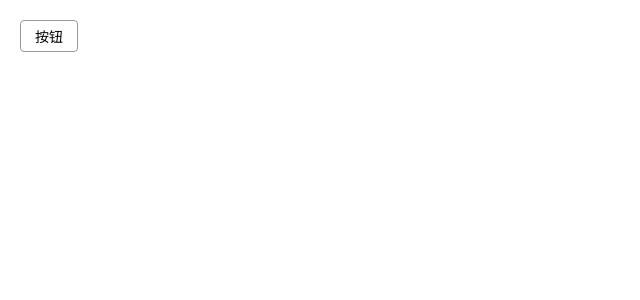
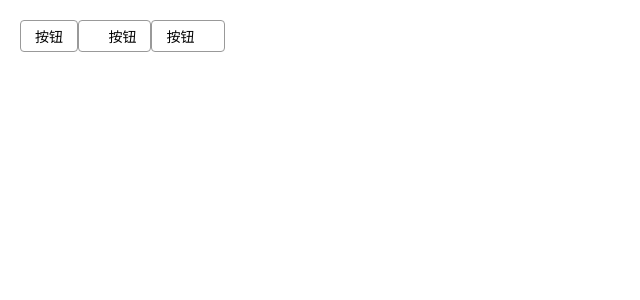
Before and after one commit to jameshuang623/myGuluUI, a Vue app: page /#/button in a window 1280 px wide. Shown: the top 300 px of the page, without its empty margins (0-640 px from the left). Built offline with nearby package versions, Linux system fonts and the light colour scheme.

Commit message:
填写 icon 和 iconPosition 属性

```diff
--- a/public/index.html
+++ b/public/index.html
@@ -13,5 +13,6 @@
     </noscript>
     <div id="app"></div>
     <!-- built files will be auto injected -->
+    <script src="//at.alicdn.com/t/font_2713815_7jmusaeyfy6.js"></script>
   </body>
 </html>
--- a/src/assets/global.css
+++ b/src/assets/global.css
@@ -12,3 +12,8 @@
 *{
     margin: 0; padding: 0; box-sizing: border-box;
 }
+
+.icon{
+    width: 1em;
+    height: 1em;
+}
--- a/src/components/Button.vue
+++ b/src/components/Button.vue
@@ -1,29 +1,66 @@
 <template>
-  <div>
-    <button class="g-button">按钮</button>
-  </div>
+    <button class="g-button" :class="{[`icon-${iconPosition}`]: true}">
+      <svg v-if="icon" class="icon">
+        <use :xlink:href="`#i-${icon}`"></use>
+      </svg>
+      <span class="content">
+        <slot></slot>
+      </span>
+    </button>
 </template>
 
 <script lang="js">
 export default {
-  name: "Button"
+  props: ['icon', 'iconPosition']
 }
 </script>
 
 <style scoped lang="scss">
 @import "../assets/global.css";
-.g-button{
+
+.g-button {
   font-size: var(--font-size);
   height: var(--button-height);
   padding: 0 1em;
   border-radius: var(--border-radius);
   border: 1px solid var(--border-color);
   background: var(--button-bg);
+  display: inline-flex;
+  justify-content: center;
+  align-items: center;
+  vertical-align: middle;
+  &:hover {border-color: var(--border-color-hover);}
+  &:active {background-color: var(--button-active-bg);}
+  &:focus{outline: none;}
+
+  > .content {order: 2;}
+  > .icon {
+    order: 1;
+    margin-right: .1em;
+  }
+
+  &.icon-right{
+    > .content {order: 1;}
+    > .icon {
+      order: 2;
+      margin-left: .1em;
+      margin-right: 0;
+    }
+  }
 }
-.g-button:hover{
+
+
+
+.g-button:hover {
   border-color: var(--border-color-hover);
 }
-.g-button:active{
+
+.g-button:active {
   background-color: var(--button-active-bg);
 }
+
+.g-button:focus{
+  outline: none;
+}
+
 </style>
--- a/src/main.js
+++ b/src/main.js
@@ -9,6 +9,7 @@ Vue.config.productionTip = false
 Vue.component('g-button', Button)
 
 
+
 new Vue({
   router,
   store,
--- a/src/router/index.js
+++ b/src/router/index.js
@@ -1,7 +1,7 @@
 import Vue from 'vue'
 import VueRouter from 'vue-router'
 import Home from '../views/Home.vue'
-import Button from "../components/Button";
+import ButtonPage from "../views/ButtonPage";
 
 Vue.use(VueRouter)
 
@@ -16,7 +16,7 @@ const routes = [
     },
     {
         path: '/button',
-        component: Button,
+        component: ButtonPage,
     }
 ]
 
--- a/src/views/About.vue
+++ /dev/null
@@ -1,5 +0,0 @@
-<template>
-  <div class="about">
-    <h1>This is an about page</h1>
-  </div>
-</template>
--- /dev/null
+++ b/src/views/ButtonPage.vue
@@ -0,0 +1,17 @@
+<template>
+  <div class="wrapper">
+    <g-button>按钮</g-button>
+    <g-button icon="settings">按钮</g-button>
+    <g-button icon="settings" iconPosition="right">按钮</g-button>
+  </div>
+</template>
+
+<script lang="js">
+export default {
+  name: "ButtonPage"
+}
+</script>
+
+<style scoped lang="scss">
+
+</style>
--- a/src/views/Home.vue
+++ b/src/views/Home.vue
@@ -3,7 +3,7 @@
     <router-link to="/button">
       组件一
     </router-link>
-    |
+
 
   </div>
 </template>
```
